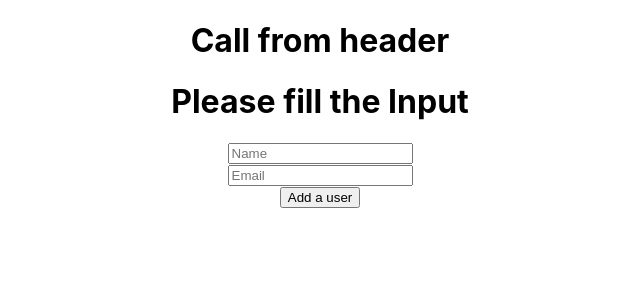
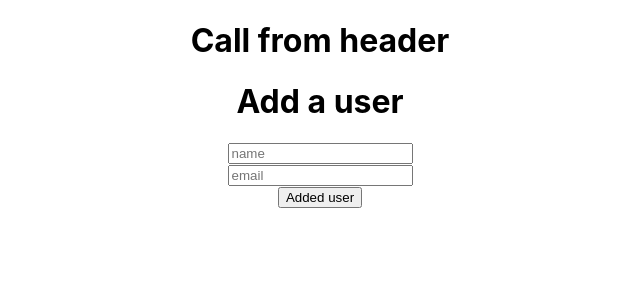
Before and after one commit to SumiAkter2/node-mongo-recap-client, a React (Create React App) app: page / in a window 1280 px wide. Shown: the top 300 px of the page, without its empty margins (320-960 px from the left). Built offline with nearby package versions, Linux system fonts and the light colour scheme.

Commit message:
fetch with post method

```diff
--- a/src/Component/AddUser.js
+++ b/src/Component/AddUser.js
@@ -6,17 +6,28 @@ const AddUser = () => {
     const name = e.target.name.value;
     const email = e.target.email.value;
     const user = { name, email };
-    console.log("added", user);
+    console.log(user);
+    fetch("http://localhost:5000/user", {
+      method: "POST",
+      headers: {
+        "content-type": "application/json",
+      },
+      body: JSON.stringify(user),
+    })
+      .then((res) => res.json())
+      .then((data) => {
+        console.log(data);
+      });
   };
   return (
     <div>
-      <h1> Please fill the Input </h1>
+      <h1>Add a user</h1>
       <form onSubmit={handleSubmit}>
-        <input type="text" name="name" placeholder="Name" required />
+        <input type="text" name="name" placeholder="name" required />
         <br />
-        <input type="text" name="email" placeholder="Email" required />
+        <input type="text" name="email" placeholder="email" required />
         <br />
-        <button type="submit">Add a user</button>
+        <button type="submit">Added user</button>
       </form>
     </div>
   );
```
